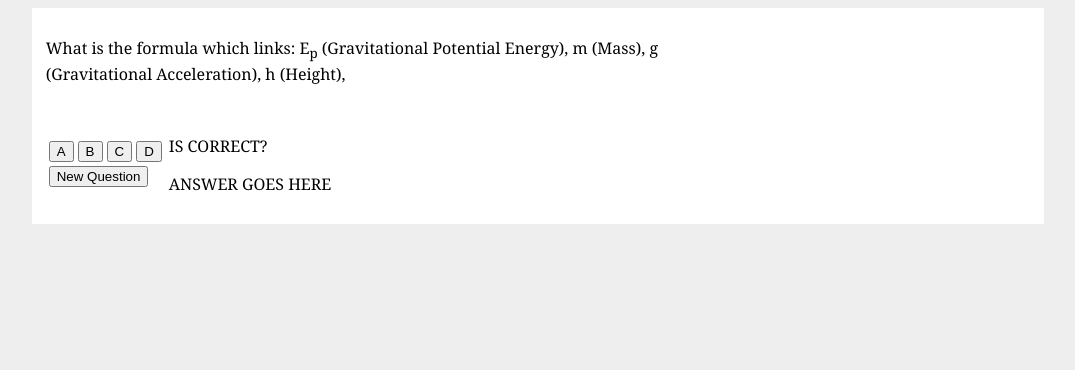
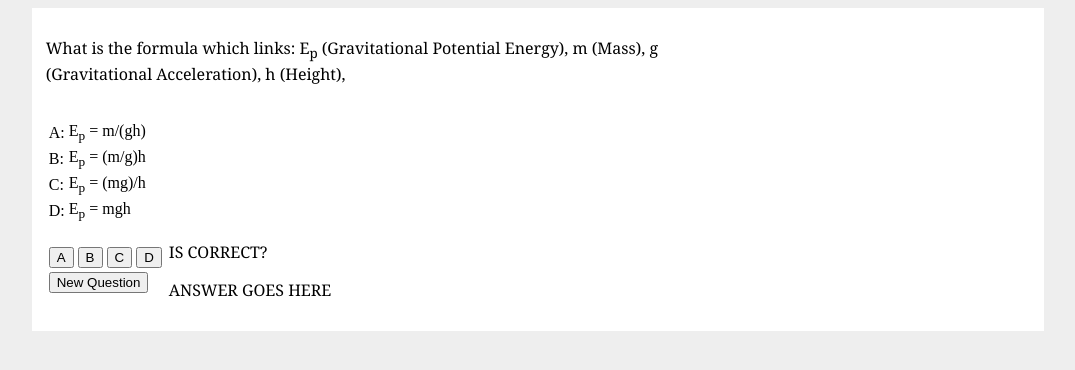
Before and after one commit to Jetuvei/Jetuvei.github.io, a plain HTML site: page formulaquiz/index.html in a window 1280 px wide. Shown: the whole page, without its empty margins (102-1177 px from the left). Drawn offline with Linux system fonts and the light colour scheme.

Commit message:
now displays answer options.

```diff
--- a/formulaquiz/index.html
+++ b/formulaquiz/index.html
@@ -41,6 +41,11 @@
     var answer_text;
     var is_correct_text;
 
+    var option_A_text;
+    var option_B_text;
+    var option_C_text;
+    var option_D_text;
+
     var CORRECT_MSG = "Correct!";
     var NOT_CORRECT_MSG = "Woops! That's incorrect.";
 
@@ -60,6 +65,11 @@
       answer_text = document.getElementById("answer-text");
       is_correct_text = document.getElementById("is-correct-text");
 
+      option_A_text = document.getElementById("option-A-text");
+      option_B_text = document.getElementById("option-B-text");
+      option_C_text = document.getElementById("option-C-text");
+      option_D_text = document.getElementById("option-D-text");
+
       refreshQuestion();
     };
 
@@ -68,6 +78,11 @@
       is_correct = null;
       current_question = question_generator.nextQuestion();
       question_text.innerHTML = current_question.getQuestionText();
+
+      option_A_text.innerHTML = current_question.getAnswerOptionByIndex(0);
+      option_B_text.innerHTML = current_question.getAnswerOptionByIndex(1);
+      option_C_text.innerHTML = current_question.getAnswerOptionByIndex(2);
+      option_D_text.innerHTML = current_question.getAnswerOptionByIndex(3);
     };
 
     function submitAnswer(ans)
@@ -113,6 +128,24 @@
 
    <div id="question-area">
     <p id="question-text">QUESTION GOES HERE</p></br>
+    <table>
+      <tr>
+        <td>A:</td>
+        <td id="option-A-text">OPTION A</td>
+      </tr>
+      <tr>
+        <td>B:</td>
+        <td id="option-B-text">OPTION B</td>
+      </tr>
+      <tr>
+        <td>C:</td>
+        <td id="option-C-text">OPTION C</td>
+      </tr>
+      <tr>
+        <td>D:</td>
+        <td id="option-D-text">OPTION D</td>
+      </tr>
+    </table>
    </div>
 
    <div id="button-row">
```
